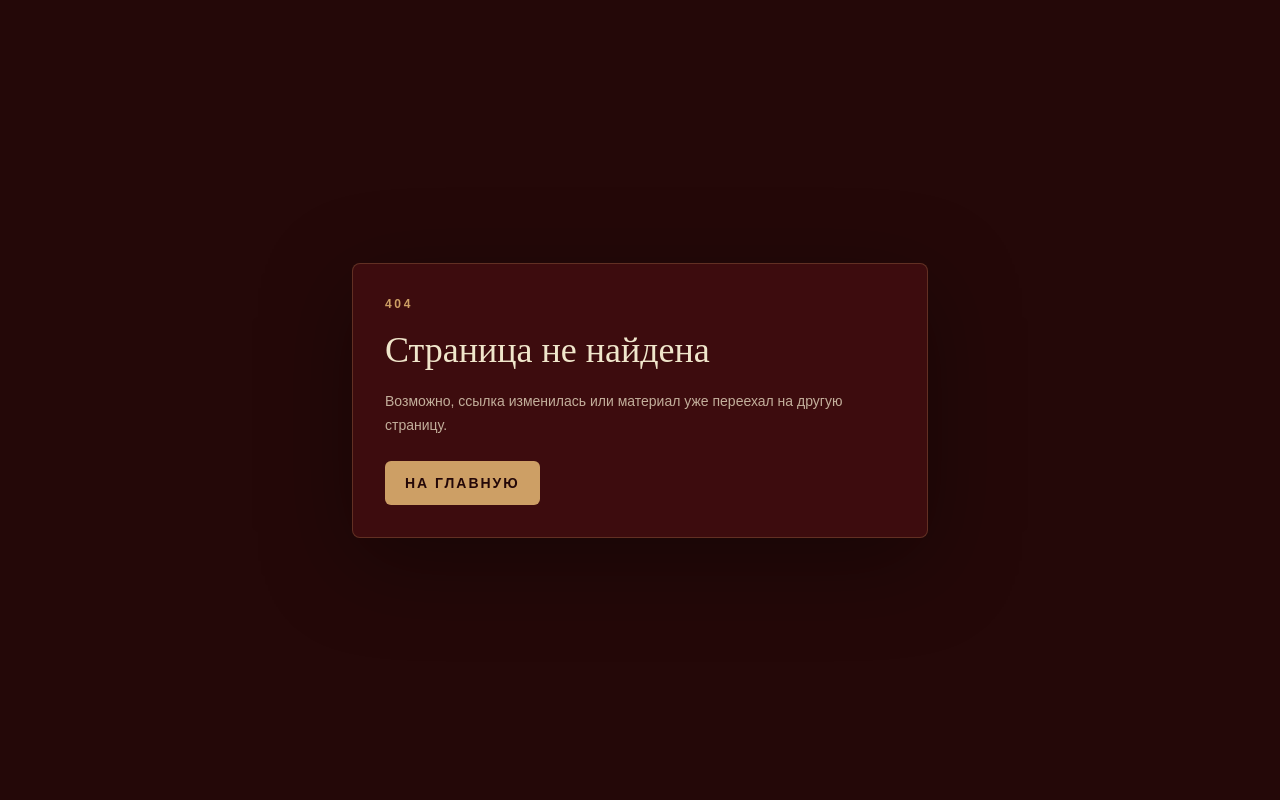
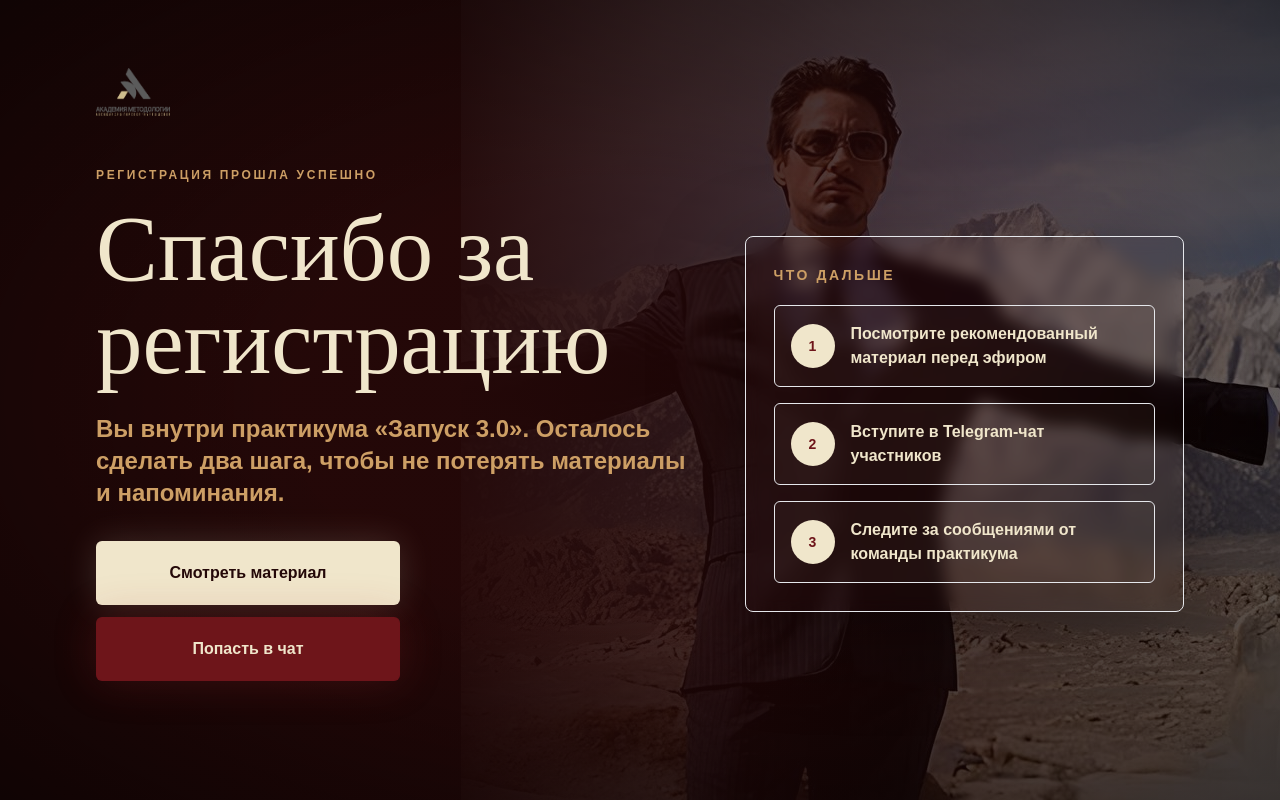
Before and after one commit to sergey9lap-sys/Web_trilogy, a Next.js app: page /thanks_masshtabirovanie in a window 1280 px wide. Before the commit this address had no page. Built offline with nearby package versions, Linux system fonts and the light colour scheme.

Commit message:
Add scaling thank-you page

```diff
--- /dev/null
+++ b/app/thanks_masshtabirovanie/page.tsx
@@ -0,0 +1,99 @@
+import type { Metadata } from "next";
+import { ButtonLink } from "@/components/button-link";
+
+export const metadata: Metadata = {
+  title: "Спасибо за регистрацию | Трилогия запуска",
+  description:
+    "Страница подтверждения регистрации на практикум Трилогия запуска.",
+};
+
+const nextSteps = [
+  "Посмотрите рекомендованный материал перед эфиром",
+  "Вступите в Telegram-чат участников",
+  "Следите за сообщениями от команды практикума",
+];
+
+export default function ThanksMasshtabirovaniePage() {
+  return (
+    <main className="min-h-screen overflow-hidden bg-cacao text-bone">
+      <section className="relative flex min-h-screen items-center overflow-hidden bg-[radial-gradient(circle_at_76%_22%,rgba(179,46,51,0.24),transparent_24rem),radial-gradient(circle_at_12%_8%,rgba(205,159,101,0.16),transparent_24rem),linear-gradient(125deg,#240808_0%,#120404_54%,#0b0808_100%)] py-8 sm:py-12">
+        <div className="absolute inset-0 z-0">
+          <img
+            alt=""
+            aria-hidden="true"
+            className="absolute inset-y-0 right-[-42%] h-full w-[130%] object-cover object-[76%_52%] opacity-35 sm:right-[-18%] sm:w-[96%] sm:opacity-50 lg:right-[-6%] lg:w-[70%] lg:opacity-65"
+            src="/background/%D0%BF%D0%B5%D1%80%D0%B2%D1%8B%D0%B9%20%D0%B1%D0%BB%D0%BE%D0%BA.jpeg"
+          />
+          <div className="absolute inset-0 bg-[linear-gradient(90deg,rgba(36,8,8,1)_0%,rgba(36,8,8,0.96)_36%,rgba(36,8,8,0.72)_60%,rgba(36,8,8,0.22)_100%)]" />
+          <div className="absolute inset-0 bg-[radial-gradient(ellipse_at_center,transparent_38%,rgba(0,0,0,0.56)_100%)]" />
+        </div>
+
+        <div className="section-shell relative z-10">
+          <header className="absolute left-5 top-5 sm:left-6 lg:left-8">
+            <a aria-label="Трилогия запуска" href="https://trilogy.agkedu.com/">
+              <img
+                alt="Trilogy"
+                className="h-11 w-auto object-contain sm:h-12"
+                src="/%D0%91%D0%B5%D0%B7%20%D1%84%D0%BE%D0%BD%D0%B0-2.png"
+              />
+            </a>
+          </header>
+
+          <div className="grid min-h-[calc(100vh-6rem)] items-center gap-10 pt-20 lg:grid-cols-[0.9fr_0.65fr] lg:pt-12">
+            <div className="max-w-3xl">
+              <p className="eyebrow">Регистрация прошла успешно</p>
+              <h1 className="mt-5 text-5xl leading-[0.92] text-bone sm:text-7xl lg:text-[5.8rem]">
+                Спасибо за регистрацию
+              </h1>
+              <p className="mt-6 max-w-2xl text-xl font-semibold leading-8 text-brass sm:text-2xl">
+                Вы внутри практикума «Запуск 3.0». Осталось сделать два шага,
+                чтобы не потерять материалы и напоминания.
+              </p>
+              <div className="mt-8 flex flex-col gap-3 sm:flex-row sm:flex-wrap">
+                <ButtonLink
+                  className="min-h-16 w-full min-w-0 px-8 sm:w-auto"
+                  href="https://agkedu.getcourse.ru/zapusk_produkt_rec"
+                  target="_blank"
+                  rel="noreferrer"
+                  variant="light"
+                >
+                  Смотреть материал
+                </ButtonLink>
+                <ButtonLink
+                  className="min-h-16 w-full min-w-0 px-8 sm:w-auto"
+                  href="https://t.me/joinchat/JwOyZSefiKQ2NjBi"
+                  target="_blank"
+                  rel="noreferrer"
+                  variant="secondary"
+                >
+                  Попасть в чат
+                </ButtonLink>
+              </div>
+            </div>
+
+            <aside className="rounded-lg border border-brass/24 bg-[#160506]/78 p-5 shadow-cinematic backdrop-blur sm:p-7">
+              <p className="text-sm font-semibold uppercase tracking-[0.18em] text-brass">
+                Что дальше
+              </p>
+              <div className="mt-5 grid gap-4">
+                {nextSteps.map((step, index) => (
+                  <div
+                    className="grid grid-cols-[2.75rem_1fr] items-center gap-4 rounded-md border border-brass/16 bg-bone/[0.04] p-4"
+                    key={step}
+                  >
+                    <span className="flex h-11 w-11 items-center justify-center rounded-full bg-bone text-sm font-semibold text-bordeaux">
+                      {index + 1}
+                    </span>
+                    <p className="text-base font-semibold leading-6 text-bone/88">
+                      {step}
+                    </p>
+                  </div>
+                ))}
+              </div>
+            </aside>
+          </div>
+        </div>
+      </section>
+    </main>
+  );
+}
```
